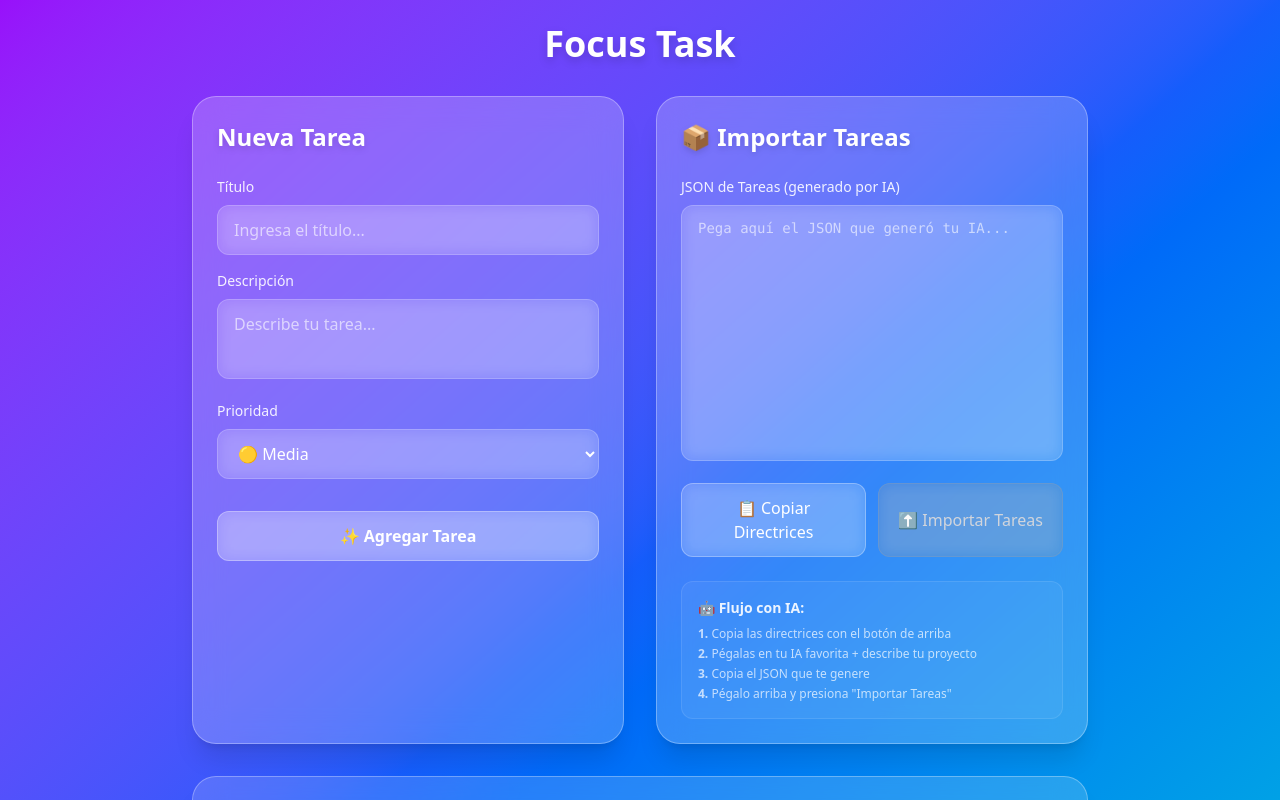
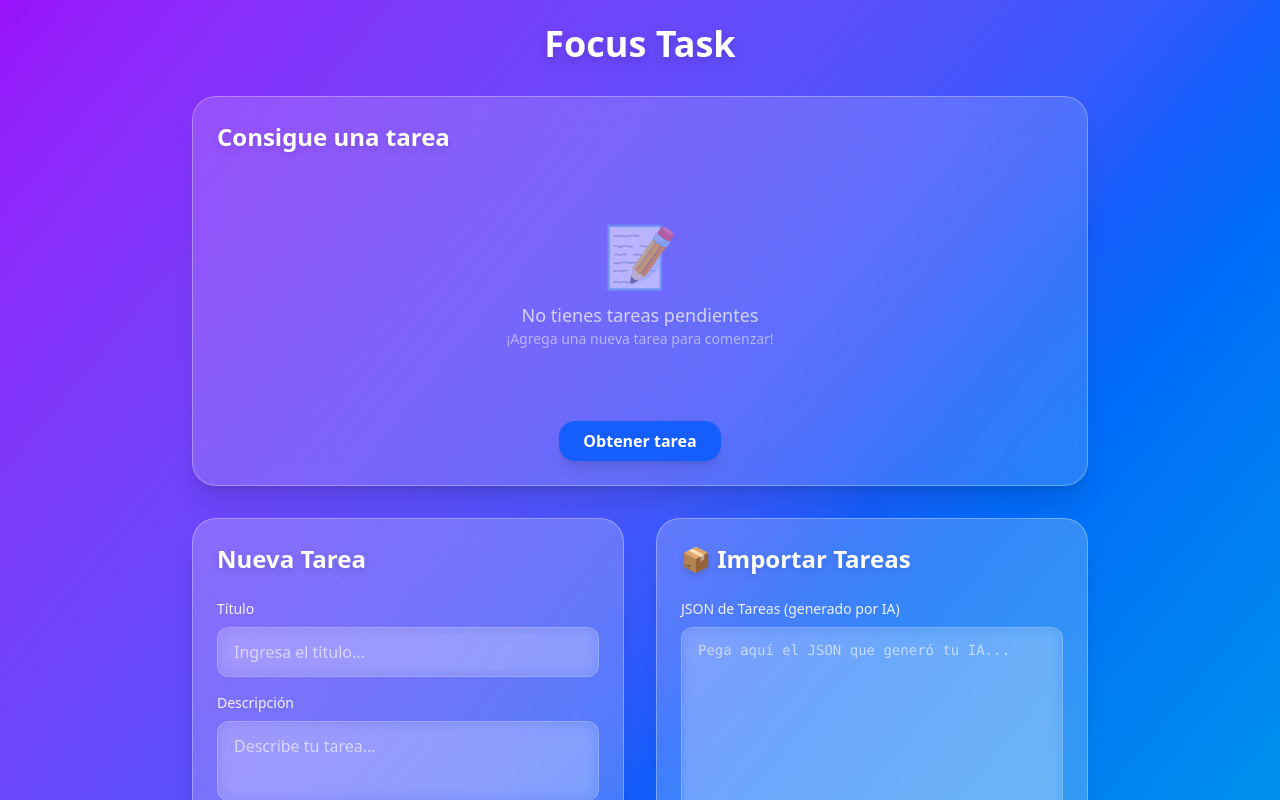
Before and after one commit to esteban-abanto-2709/FocusTask, a React (Vite) app: page / in a window 1280 px wide. Shown: the top 800 px of the page. Built offline with nearby package versions, Linux system fonts and the light colour scheme.

Commit message:
feature(taskGetter): add TaskGetter component to fetch and display a selected task, enhancing user interaction with task management

```diff
--- a/src/App.tsx
+++ b/src/App.tsx
@@ -2,6 +2,7 @@ import TaskProvider from "@/components/TaskProvider";
 import TaskForm from "@/components/TaskForm";
 import TaskImporter from "@/components/TaskImporter";
 import TaskGrid from "@/components/TaskGrid";
+import TaskGetter from "@/components/TaskGetter";
 
 export default function App() {
 
@@ -14,6 +15,7 @@ export default function App() {
         </h1>
         <TaskProvider>
           <div className="grid md:grid-cols-2 gap-8">
+            <TaskGetter/>
             <TaskForm />
             <TaskImporter />
             <TaskGrid />
--- /dev/null
+++ b/src/components/TaskGetter.tsx
@@ -0,0 +1,55 @@
+import { useState } from "react";
+import { useTasks } from "@/hook/useTasks";
+
+export default function TaskGetter() {
+  const { tasks } = useTasks();
+  const [selectedTask, setSelectedTask] = useState<null | ReturnType<typeof getTask>>(null);
+
+  function getTask() {
+    const prioridadOrden = { alta: 1, media: 2, baja: 3 };
+    const pendientes = tasks.filter(task => task.status === "pendiente");
+    return pendientes.sort(
+      (a, b) => prioridadOrden[a.priority] - prioridadOrden[b.priority]
+    )[0];
+  }
+
+  function handleGetTask() {
+    console.log("Gol");
+
+    const task = getTask();
+    setSelectedTask(task || null);
+  }
+
+  return (
+    <div className="bg-white/15 backdrop-blur-lg p-6 rounded-3xl shadow-xl border border-white/30 col-span-full">
+      <h2 className="text-2xl font-bold mb-6 text-white drop-shadow-md">
+        Consigue una tarea
+      </h2>
+
+      {selectedTask ? (
+        <div className="text-center py-8">
+          <h3 className="text-xl font-semibold text-white">{selectedTask.title}</h3>
+          <p className="text-white/70">{selectedTask.description}</p>
+          <span className="inline-block mt-4 px-4 py-1 bg-blue-500/30 text-blue-200 rounded-full text-sm">
+            {selectedTask.priority.toUpperCase()}
+          </span>
+        </div>
+      ) : (
+        <div className="text-center py-12">
+          <div className="text-6xl mb-4 opacity-50">📝</div>
+          <p className="text-white/70 text-lg">No tienes tareas pendientes</p>
+          <p className="text-white/50 text-sm">¡Agrega una nueva tarea para comenzar!</p>
+        </div>
+      )}
+
+      <div className="text-center mt-6">
+        <button
+          onClick={handleGetTask}
+          className="px-6 py-2 rounded-2xl bg-blue-600 hover:bg-blue-700 text-white font-semibold shadow-lg transition"
+        >
+          Obtener tarea
+        </button>
+      </div>
+    </div>
+  );
+}
--- a/src/components/TaskGrid.tsx
+++ b/src/components/TaskGrid.tsx
@@ -1,6 +1,5 @@
 import { useTasks } from "@/hook/useTasks";
 import TaskCard from "./TaskCard";
-
 
 export default function TaskGrid() {
   const { tasks } = useTasks();
```
Also changed, not shown: 1 other file (tests, documents, lock files or other folders).
